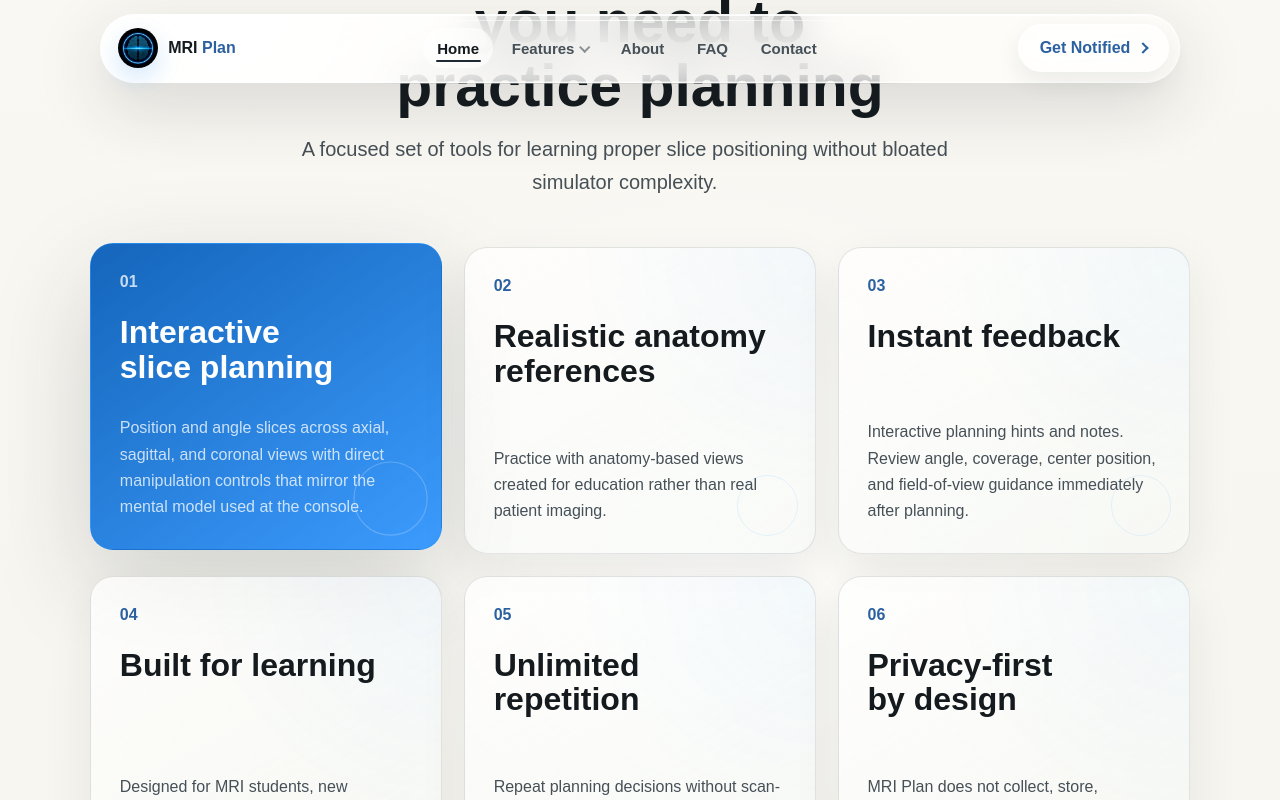
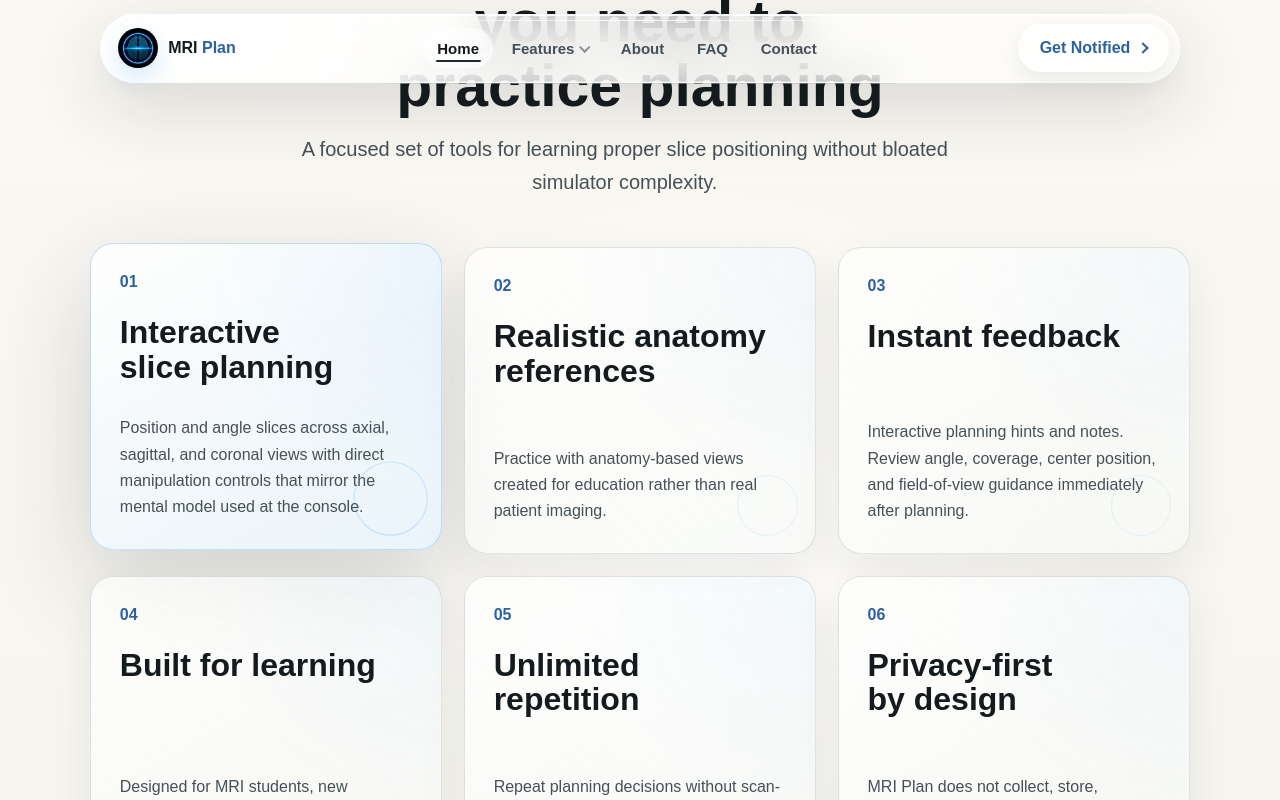
Before and after one commit to shahnoza77/mriplanapp-website, a Next.js app: page / in a window 1280 px wide. In both pictures the pointer is over the element 266 px from the left and 1845 px from the top of the page. Shown: the part 1445-2245 px from the top of the page. Built offline with nearby package versions, Linux system fonts and the light colour scheme; a web font is replaced by a local one.

Commit message:
update 7/2 v2

```diff
--- a/components/sections/FeatureCard.tsx
+++ b/components/sections/FeatureCard.tsx
@@ -1,7 +1,3 @@
-"use client";
-
-import { useState } from "react";
-
 type FeatureCardProps = {
   index: number;
   title: string;
@@ -9,20 +5,8 @@ type FeatureCardProps = {
 };
 
 export function FeatureCard({ index, title, text }: FeatureCardProps) {
-  const [active, setActive] = useState(false);
-
   return (
-    <article
-      className={`feature-card${active ? " is-active" : ""}`}
-      onClick={() => setActive((prev) => !prev)}
-      onKeyDown={(event) => {
-        if (event.key === "Enter" || event.key === " ") {
-          event.preventDefault();
-          setActive((prev) => !prev);
-        }
-      }}
-      tabIndex={0}
-    >
+    <article className="feature-card">
       <span>{String(index + 1).padStart(2, "0")}</span>
       <h3>{title}</h3>
       <p>{text}</p>
--- a/styles/sections.css
+++ b/styles/sections.css
@@ -224,13 +224,11 @@
   box-shadow: var(--shadow-soft);
   padding: clamp(1.2rem, 3vw, 1.8rem);
   overflow: hidden;
-  cursor: pointer;
   transition:
     transform var(--duration-base) var(--ease),
     border-color var(--duration-base) var(--ease),
     box-shadow var(--duration-base) var(--ease),
-    background var(--duration-base) var(--ease),
-    color var(--duration-base) var(--ease);
+    background var(--duration-base) var(--ease);
 }
 
 .feature-card::after {
@@ -247,32 +245,18 @@
     border-color var(--duration-base) var(--ease);
 }
 
-.feature-card:hover,
-.feature-card:focus-visible,
-.feature-card.is-active {
-  border-color: rgba(28, 140, 255, 0.28);
+.feature-card:hover {
+  border-color: rgba(28, 140, 255, 0.24);
   box-shadow: var(--shadow-deep);
   transform: translateY(var(--hover-distance));
   background:
-    linear-gradient(145deg, rgba(11, 95, 184, 0.96), rgba(28, 140, 255, 0.86)),
-    radial-gradient(circle at 88% 16%, rgba(255, 255, 255, 0.2), transparent 16rem);
-  color: white;
+    linear-gradient(150deg, rgba(255, 255, 255, 0.86), rgba(224, 242, 255, 0.62)),
+    radial-gradient(circle at 100% 0%, rgba(28, 140, 255, 0.22), transparent 15rem);
 }
 
-.feature-card:hover::after,
-.feature-card:focus-visible::after,
-.feature-card.is-active::after {
+.feature-card:hover::after {
   transform: scale(1.22) translate(-0.15rem, -0.15rem);
-  border-color: rgba(255, 255, 255, 0.28);
-}
-
-.feature-card:hover p,
-.feature-card:hover span,
-.feature-card:focus-visible p,
-.feature-card:focus-visible span,
-.feature-card.is-active p,
-.feature-card.is-active span {
-  color: rgba(255, 255, 255, 0.76);
+  border-color: rgba(28, 140, 255, 0.24);
 }
 
 .feature-card span {
@@ -280,7 +264,6 @@
   display: block;
   font-weight: 900;
   margin-bottom: var(--space-5);
-  transition: color var(--duration-base) var(--ease);
 }
 
 .feature-card h3 {
@@ -291,12 +274,6 @@
 .feature-card p {
   color: var(--color-text-soft);
   margin-top: auto;
-  transition: color var(--duration-base) var(--ease);
-}
-
-.feature-card:focus-visible {
-  outline: 2px solid var(--color-focus);
-  outline-offset: 3px;
 }
 
 .module-list {
```
